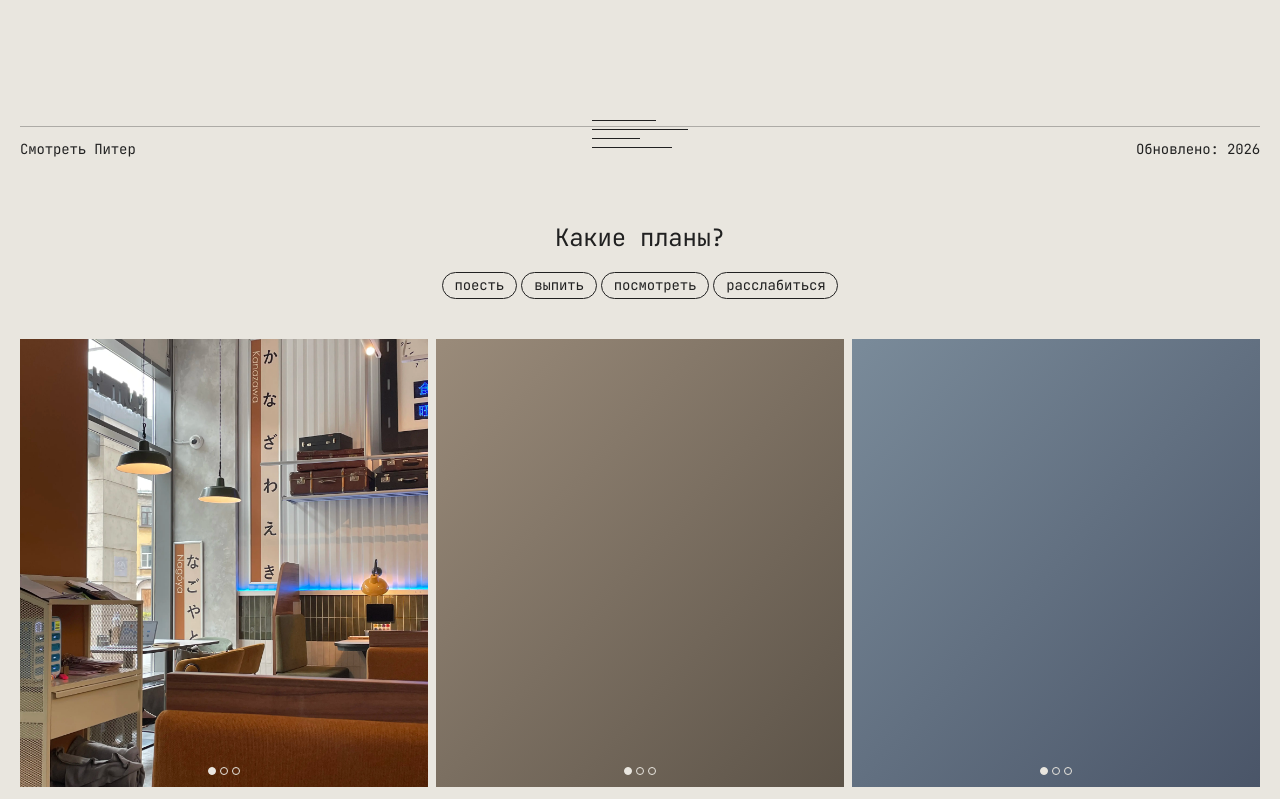
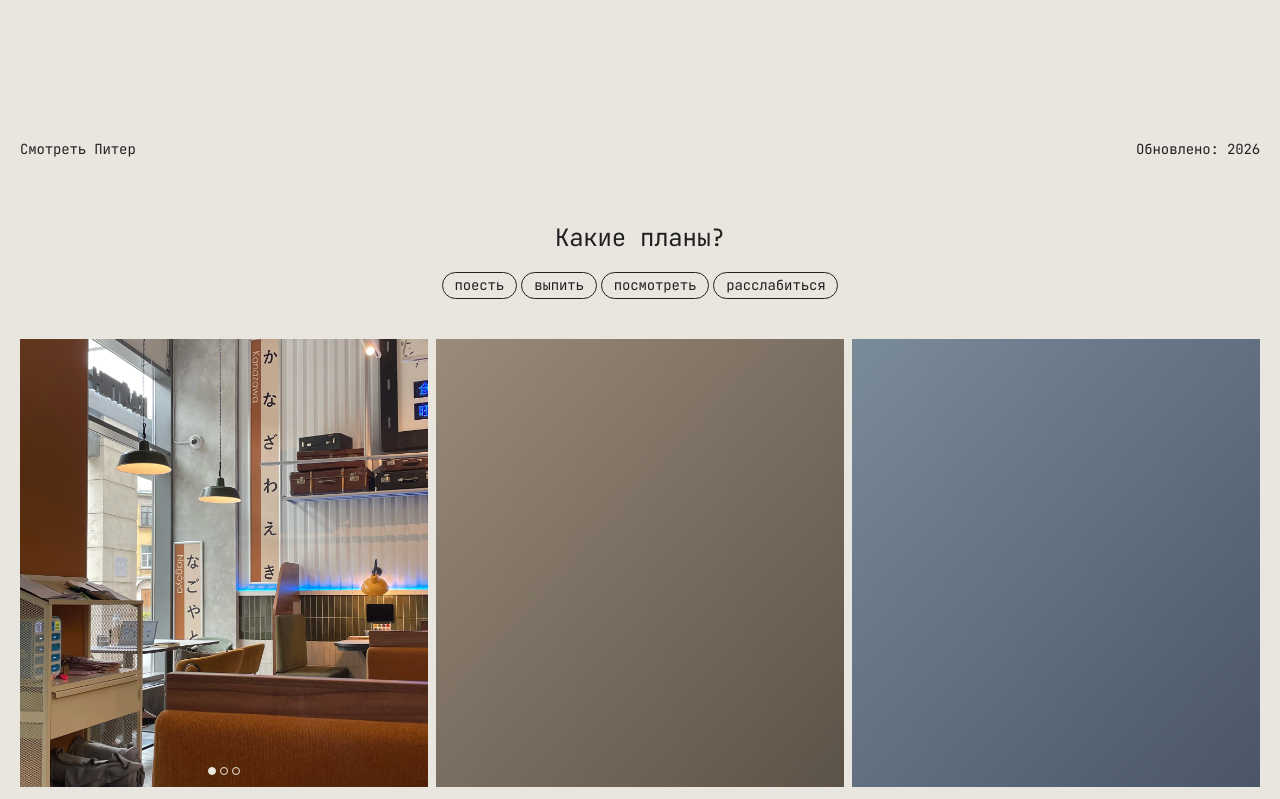
Before and after one commit to shebanovamary8-jpg/spb-guide, a Next.js app: page / in a window 1280 px wide. Shown: the part 620-1419 px from the top of the page. Built offline with nearby package versions, Linux system fonts and the light colour scheme.

Commit message:
Update hero and slider visuals

```diff
--- a/app/globals.css
+++ b/app/globals.css
@@ -162,8 +162,6 @@ body {
   align-items: center;
   justify-content: space-between;
   gap: 1rem;
-  border-top: 1px solid var(--color-border-subtle);
-  padding-top: 12px;
   font-size: var(--text-status);
   letter-spacing: var(--letter-spacing-base);
   color: var(--color-text-primary);
@@ -425,13 +423,15 @@ body {
 
 /* ─── Photo dots ─── */
 .photo-dots {
-  pointer-events: none;
+  pointer-events: auto;
   position: absolute;
+  z-index: 3;
   inset-inline: 0;
   bottom: var(--photo-dot-bottom);
   display: flex;
   justify-content: center;
   gap: var(--photo-dot-gap);
+  cursor: default;
 }
 
 .photo-dot {
@@ -439,6 +439,10 @@ body {
   height: var(--photo-dot-size);
   border-radius: 9999px;
   border: var(--photo-dot-border) solid var(--color-photo-dot);
+  padding: 0;
+  appearance: none;
+  background-color: transparent;
+  cursor: default;
 }
 
 .photo-dot-active,
@@ -449,6 +453,28 @@ body {
 .photo-dot-inactive,
 .photo-dot--inactive {
   background-color: transparent;
+}
+
+/* ─── Slider click zones ─── */
+.slider-click-zone {
+  position: absolute;
+  top: 0;
+  bottom: 0;
+  z-index: 2;
+  width: 25%;
+  border: 0;
+  padding: 0;
+  background: transparent;
+}
+
+.slider-click-zone-left {
+  left: 0;
+  cursor: url("/cursors/slider-prev.svg") 16 16, w-resize;
+}
+
+.slider-click-zone-right {
+  right: 0;
+  cursor: url("/cursors/slider-next.svg") 16 16, e-resize;
 }
 
 /* ─── Footer ─── */
--- a/app/page.tsx
+++ b/app/page.tsx
@@ -44,17 +44,6 @@ export default function Home() {
               <header className="hero-layout-inner">
                 <div className="hero-top">
                   <p className="hero-greeting">привет!</p>
-                </div>
-
-                <div className="hero-decor" aria-hidden>
-                  <span className="hero-decor__figure-right" />
-                  <span className="hero-decor__figure-left" />
-                  <span className="hero-decor__lines">
-                    <span className="hero-decor__line" />
-                    <span className="hero-decor__line" />
-                    <span className="hero-decor__line" />
-                    <span className="hero-decor__line" />
-                  </span>
                 </div>
 
                 <div className="hero-center">
--- a/components/PlaceCard.tsx
+++ b/components/PlaceCard.tsx
@@ -4,37 +4,62 @@ import Image from "next/image";
 import { useState } from "react";
 import type { Category, Place } from "@/types/place";
 
-const PLACEHOLDER_CLASS: Record<Category, string> = {
-  eat: "place-image-placeholder--eat",
-  drink: "place-image-placeholder--drink",
-  see: "place-image-placeholder--see",
-  relax: "place-image-placeholder--relax",
+const PLACEHOLDER_GRADIENTS: Record<Category, string> = {
+  eat: "from-[#c4a88a] to-[#8b6f5c]",
+  drink: "from-[#7a8b9a] to-[#4a5568]",
+  see: "from-[#9a8b7a] to-[#5c5348]",
+  relax: "from-[#a8b5a0] to-[#6b7a62]",
 };
 
 type PlaceCardProps = {
   place: Place;
 };
 
-function getPlaceImageSrc(place: Place): string | undefined {
-  if (place.images && place.images.length > 0) {
-    return place.images[0];
+export function PlaceCard({ place }: PlaceCardProps) {
+  const images = place.images?.length
+    ? place.images
+    : place.image
+      ? [place.image]
+      : [];
+
+  const [currentImageIndex, setCurrentImageIndex] = useState(0);
+  const [imageFailed, setImageFailed] = useState(false);
+
+  const gradientKey = place.categories[0] ?? "see";
+  const currentImage = images[currentImageIndex];
+  const hasImages = images.length > 0;
+  const hasMultipleImages = images.length > 1;
+
+  function showPreviousImage() {
+    if (!hasMultipleImages) return;
+
+    setImageFailed(false);
+    setCurrentImageIndex((currentIndex) =>
+      currentIndex === 0 ? images.length - 1 : currentIndex - 1,
+    );
   }
-  return place.image;
-}
 
-export function PlaceCard({ place }: PlaceCardProps) {
-  const [imageFailed, setImageFailed] = useState(false);
-  const gradientKey = place.categories[0] ?? "see";
-  const imageSrc = getPlaceImageSrc(place);
-  const showImage = Boolean(imageSrc) && !imageFailed;
+  function showNextImage() {
+    if (!hasMultipleImages) return;
+
+    setImageFailed(false);
+    setCurrentImageIndex((currentIndex) =>
+      currentIndex === images.length - 1 ? 0 : currentIndex + 1,
+    );
+  }
+
+  function showImage(index: number) {
+    setImageFailed(false);
+    setCurrentImageIndex(index);
+  }
 
   return (
-    <article className="card group">
+    <article className="card">
       <div className="card-image-wrapper">
-        {showImage ? (
+        {hasImages && currentImage && !imageFailed ? (
           <Image
-            src={imageSrc!}
-            alt={place.name}
+            src={currentImage}
+            alt={`${place.name}, фото ${currentImageIndex + 1}`}
             fill
             className="object-cover transition-opacity group-hover:opacity-95"
             sizes="(max-width: 768px) 100vw, (max-width: 1024px) 50vw, 42vw"
@@ -42,16 +67,47 @@ export function PlaceCard({ place }: PlaceCardProps) {
           />
         ) : (
           <div
-            className={`absolute inset-0 ${PLACEHOLDER_CLASS[gradientKey]}`}
+            className={`absolute inset-0 bg-gradient-to-br ${PLACEHOLDER_GRADIENTS[gradientKey]}`}
             aria-hidden
           />
         )}
-        <div className="photo-dots" aria-hidden>
-          <span className="photo-dot photo-dot-active" />
-          <span className="photo-dot photo-dot-inactive" />
-          <span className="photo-dot photo-dot-inactive" />
-        </div>
+
+        {hasMultipleImages ? (
+          <>
+            <button
+              type="button"
+              className="slider-click-zone slider-click-zone-left"
+              aria-label={`Предыдущее фото места ${place.name}`}
+              onClick={showPreviousImage}
+            />
+
+            <button
+              type="button"
+              className="slider-click-zone slider-click-zone-right"
+              aria-label={`Следующее фото места ${place.name}`}
+              onClick={showNextImage}
+            />
+
+            <div className="photo-dots" aria-label="Фотографии места">
+              {images.map((image, index) => (
+                <button
+                  key={image}
+                  type="button"
+                  className={
+                    index === currentImageIndex
+                      ? "photo-dot photo-dot-active"
+                      : "photo-dot photo-dot-inactive"
+                  }
+                  aria-label={`Показать фото ${index + 1}`}
+                  aria-pressed={index === currentImageIndex}
+                  onClick={() => showImage(index)}
+                />
+              ))}
+            </div>
+          </>
+        ) : null}
       </div>
+
       <div className="card-content">
         <h2 className="card-title">{place.name}</h2>
         <p className="card-description">{place.shortDescription}</p>
```
Also changed, not shown: public/cursors/slider-next.svg (added), public/cursors/slider-prev.svg (added).
